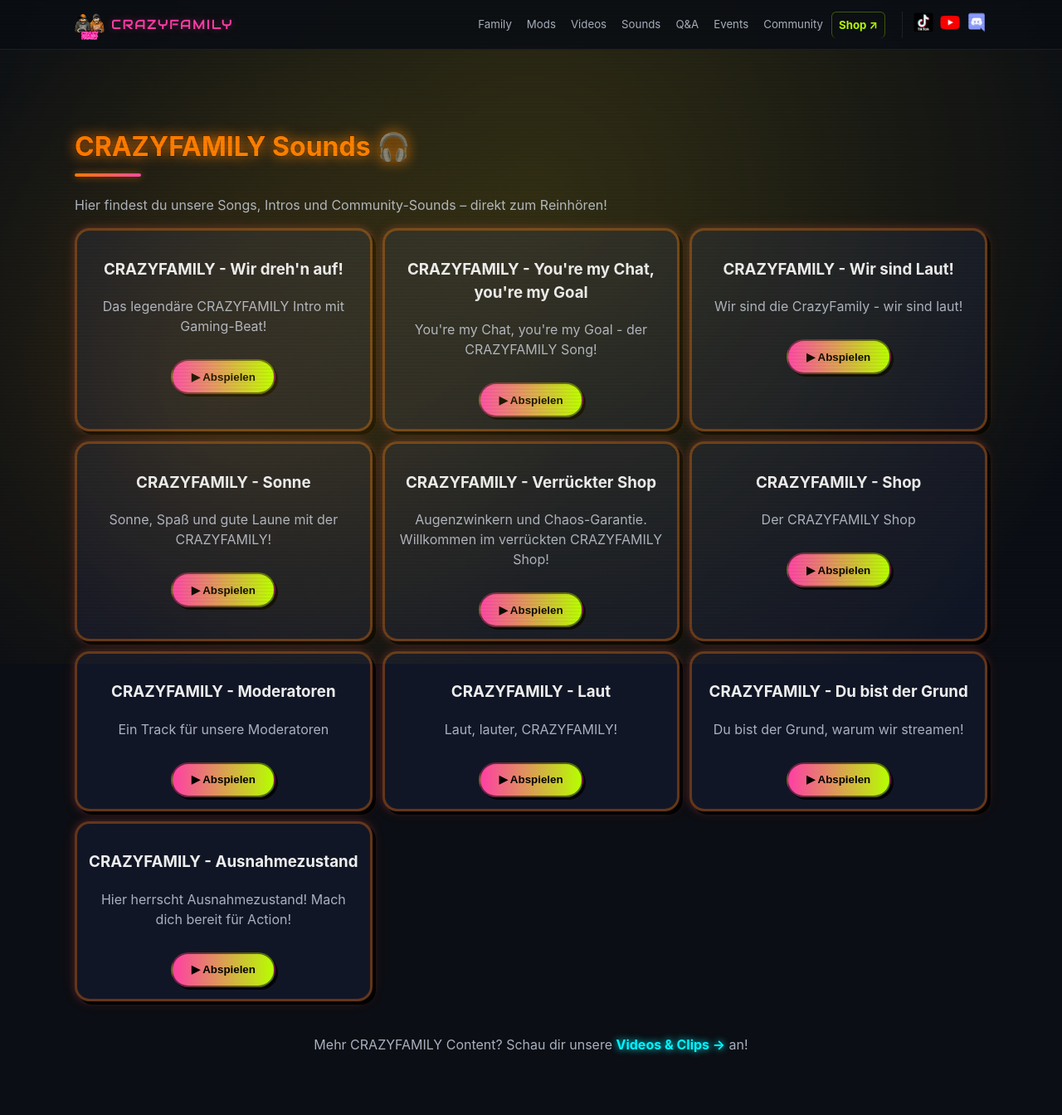
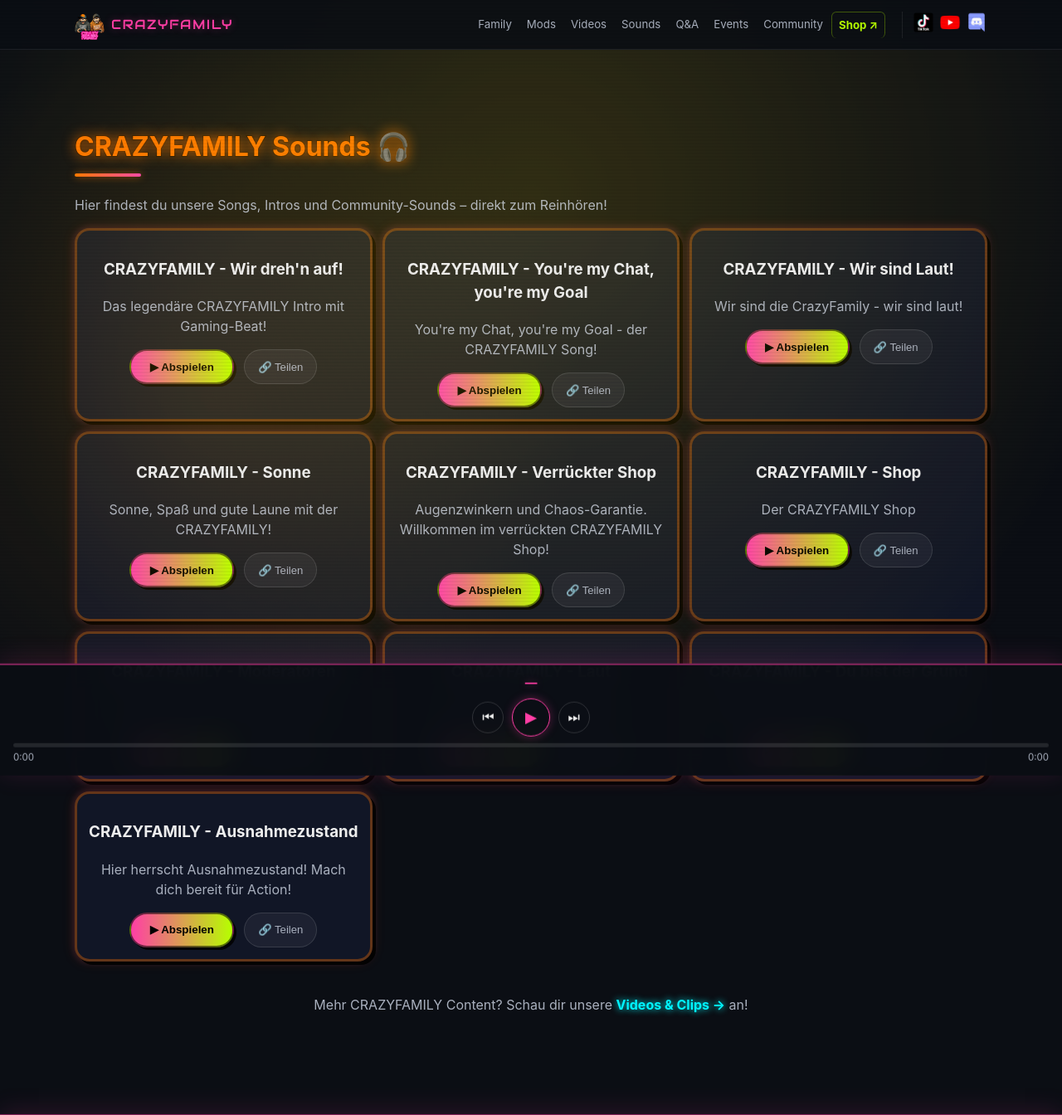
Before and after one commit to nineh90/crazyFamily, a PHP site: page /pages/sounds.php in a window 1280 px wide. Shown: the top 1344 px of the page at 83% size. Run offline with PHP 8.4, Linux system fonts and the light colour scheme.

Commit message:
Styling und Animation sounds.php

```diff
--- a/assets/js/sounds.js
+++ b/assets/js/sounds.js
@@ -11,56 +11,210 @@
     return;
   }
 
-  // === Renderer ===
+  let currentIndex = -1;
+  let currentAudio = null;
+
+  // === Player-Elemente ===
+  const player          = document.getElementById('soundPlayer');
+  const playerTitle     = document.getElementById('playerTitle');
+  const playerPlay      = document.getElementById('playerPlay');
+  const playerPrev      = document.getElementById('playerPrev');
+  const playerNext      = document.getElementById('playerNext');
+  const playerProgress  = document.getElementById('playerProgress');
+  const playerFill      = document.getElementById('playerFill');
+  const playerCurrent   = document.getElementById('playerCurrent');
+  const playerDuration  = document.getElementById('playerDuration');
+  const eqBg            = document.getElementById('eqBg');
+
+  // === Equalizer-Balken generieren ===
+  if (eqBg) {
+    for (let i = 0; i < 28; i++) {
+      const bar = document.createElement('span');
+      bar.className = 'eq-bar';
+      bar.style.animationDuration = (0.3 + Math.random() * 0.7).toFixed(2) + 's';
+      bar.style.animationDelay    = (-Math.random()).toFixed(2) + 's';
+      bar.style.height            = (15 + Math.random() * 55).toFixed(0) + '%';
+      eqBg.appendChild(bar);
+    }
+  }
+
+  // === Cards rendern ===
   sounds.forEach((sound, i) => {
     const card = document.createElement('article');
     card.className = 'card sound-card';
+    card.id = `sound-${i}`;
     card.innerHTML = `
       <h3>${sound.titel}</h3>
       <p class="bio">${sound.beschreibung}</p>
-      <button class="btn btn-sound" data-index="${i}">▶ Abspielen</button>
+      <div class="sound-card-actions">
+        <button class="btn btn-sound" data-index="${i}">▶ Abspielen</button>
+        <button class="btn-share" data-index="${i}" aria-label="Link zu diesem Track kopieren">🔗 Teilen</button>
+      </div>
       <audio id="audio-${i}" src="${sound.source}" preload="none"></audio>
     `;
     container.appendChild(card);
   });
 
-  // === Abspiel-Logik ===
-  const buttons = container.querySelectorAll('.btn-sound');
+  // === Hilfsfunktionen ===
+  function formatTime(s) {
+    if (!s || isNaN(s)) return '0:00';
+    return `${Math.floor(s / 60)}:${String(Math.floor(s % 60)).padStart(2, '0')}`;
+  }
 
-  buttons.forEach(btn => {
-    btn.addEventListener('click', () => {
-      const index = btn.dataset.index;
-      const audio = document.getElementById(`audio-${index}`);
+  function setCardState(index, playing) {
+    const btn = container.querySelector(`.btn-sound[data-index="${index}"]`);
+    if (!btn) return;
+    btn.textContent = playing ? '⏸ Pause' : '▶ Abspielen';
+    btn.classList.toggle('playing', playing);
+  }
 
-      // Alle anderen Audios stoppen & Buttons zurücksetzen
-      document.querySelectorAll('audio').forEach((a, j) => {
-        if (a !== audio) {
-          a.pause();
-          a.currentTime = 0;
-          const otherBtn = document.querySelector(`.btn-sound[data-index="${j}"]`);
-          if (otherBtn) {
-            otherBtn.textContent = '▶ Abspielen';
-            otherBtn.classList.remove('playing');
-          }
-        }
+  function resetAllCards() {
+    container.querySelectorAll('.btn-sound').forEach(b => {
+      b.textContent = '▶ Abspielen';
+      b.classList.remove('playing');
+    });
+  }
+
+  // === Audio-Events (als named functions für removeEventListener) ===
+  function onTimeUpdate() {
+    if (!currentAudio.duration) return;
+    const pct = (currentAudio.currentTime / currentAudio.duration) * 100;
+    playerFill.style.width = pct + '%';
+    playerCurrent.textContent = formatTime(currentAudio.currentTime);
+  }
+
+  function onMetadata() {
+    playerDuration.textContent = formatTime(currentAudio.duration);
+  }
+
+  function onEnded() {
+    const next = currentIndex + 1;
+    if (next < sounds.length) {
+      playTrack(next); // Autoplay
+    } else {
+      // Playlist fertig
+      resetAllCards();
+      playerPlay.textContent = '▶';
+      playerFill.style.width = '0%';
+      playerCurrent.textContent = '0:00';
+      if (eqBg) eqBg.classList.remove('playing');
+      currentIndex = -1;
+    }
+  }
+
+  // === Track abspielen ===
+  function playTrack(index) {
+    if (index < 0 || index >= sounds.length) return;
+
+    // Altes Audio stoppen & Events entfernen
+    if (currentAudio) {
+      currentAudio.pause();
+      currentAudio.currentTime = 0;
+      currentAudio.removeEventListener('timeupdate', onTimeUpdate);
+      currentAudio.removeEventListener('loadedmetadata', onMetadata);
+      currentAudio.removeEventListener('ended', onEnded);
+    }
+
+    resetAllCards();
+    currentIndex = index;
+    currentAudio = document.getElementById(`audio-${index}`);
+
+    currentAudio.addEventListener('timeupdate', onTimeUpdate);
+    currentAudio.addEventListener('loadedmetadata', onMetadata);
+    currentAudio.addEventListener('ended', onEnded);
+    currentAudio.play();
+
+    setCardState(index, true);
+
+    // Player UI aktualisieren
+    playerTitle.textContent = sounds[index].titel;
+    playerPlay.textContent = '⏸';
+    player.classList.add('active');
+    document.body.classList.add('player-active');
+    if (eqBg) eqBg.classList.add('playing');
+
+    // URL aktualisieren (kein Seitenneuladen)
+    const url = new URL(window.location);
+    url.searchParams.set('track', index);
+    history.replaceState(null, '', url);
+
+    // Card sanft in Sicht scrollen
+    const card = document.getElementById(`sound-${index}`);
+    if (card) card.scrollIntoView({ behavior: 'smooth', block: 'nearest' });
+  }
+
+  function pauseTrack() {
+    if (!currentAudio) return;
+    currentAudio.pause();
+    playerPlay.textContent = '▶';
+    setCardState(currentIndex, false);
+    if (eqBg) eqBg.classList.remove('playing');
+  }
+
+  function resumeTrack() {
+    if (!currentAudio) return;
+    currentAudio.play();
+    playerPlay.textContent = '⏸';
+    setCardState(currentIndex, true);
+    if (eqBg) eqBg.classList.add('playing');
+  }
+
+  // === Klicks auf Cards (Event Delegation) ===
+  container.addEventListener('click', e => {
+    const playBtn  = e.target.closest('.btn-sound');
+    const shareBtn = e.target.closest('.btn-share');
+
+    if (playBtn) {
+      const index = parseInt(playBtn.dataset.index);
+      if (currentIndex === index && currentAudio && !currentAudio.paused) {
+        pauseTrack();
+      } else {
+        playTrack(index);
+      }
+    }
+
+    if (shareBtn) {
+      const index = parseInt(shareBtn.dataset.index);
+      const url = new URL(window.location);
+      url.searchParams.set('track', index);
+      navigator.clipboard.writeText(url.toString()).then(() => {
+        shareBtn.textContent = '✓ Kopiert!';
+        shareBtn.classList.add('copied');
+        setTimeout(() => {
+          shareBtn.textContent = '🔗 Teilen';
+          shareBtn.classList.remove('copied');
+        }, 1800);
       });
+    }
+  });
 
-      // Zustand toggeln (aktueller Track)
-      if (audio.paused) {
-        audio.play();
-        btn.textContent = '⏸ Pause';
-        btn.classList.add('playing');
-      } else {
-        audio.pause();
-        btn.textContent = '▶ Abspielen';
-        btn.classList.remove('playing');
-      }
+  // === Player-Steuerung ===
+  playerPlay.addEventListener('click', () => {
+    if (!currentAudio) return;
+    currentAudio.paused ? resumeTrack() : pauseTrack();
+  });
 
-      // Beim Ende automatisch zurücksetzen
-      audio.onended = () => {
-        btn.textContent = '▶ Abspielen';
-        btn.classList.remove('playing');
-      };
-    });
+  playerPrev.addEventListener('click', () => {
+    if (currentIndex > 0) playTrack(currentIndex - 1);
   });
+
+  playerNext.addEventListener('click', () => {
+    if (currentIndex < sounds.length - 1) playTrack(currentIndex + 1);
+  });
+
+  // Fortschrittsbalken klickbar (seekbar)
+  playerProgress.addEventListener('click', e => {
+    if (!currentAudio || !currentAudio.duration) return;
+    const rect = playerProgress.getBoundingClientRect();
+    currentAudio.currentTime = ((e.clientX - rect.left) / rect.width) * currentAudio.duration;
+  });
+
+  // === URL-Parameter beim Laden prüfen ===
+  const trackParam = new URLSearchParams(window.location.search).get('track');
+  if (trackParam !== null) {
+    const index = parseInt(trackParam);
+    if (!isNaN(index) && index >= 0 && index < sounds.length) {
+      setTimeout(() => playTrack(index), 400);
+    }
+  }
 })();
--- a/css/style.css
+++ b/css/style.css
@@ -1102,6 +1102,151 @@ body.scrolled .header {
     box-shadow: 0 0 35px rgba(182,255,0,0.8), 0 0 55px rgba(255,62,165,0.8);
   }
 }
+
+/* ===== Sounds – Equalizer Hintergrund ===== */
+.eq-bg {
+  position: fixed;
+  inset: 0;
+  display: flex;
+  align-items: flex-end;
+  justify-content: space-around;
+  padding: 0 1vw 80px;
+  pointer-events: none;
+  z-index: 5;
+  mix-blend-mode: screen;
+  opacity: 0;
+  transition: opacity 1.5s ease;
+}
+.eq-bg.playing { opacity: 1; }
+
+.eq-bar {
+  flex: 1;
+  max-width: 18px;
+  border-radius: 3px 3px 0 0;
+  animation: eqBounce 0.5s ease-in-out infinite alternate;
+  transform-origin: bottom;
+}
+.eq-bar:nth-child(3n)   { background: rgba(255,62,165,0.28); }
+.eq-bar:nth-child(3n+1) { background: rgba(0,245,255,0.22); }
+.eq-bar:nth-child(3n+2) { background: rgba(182,255,0,0.18); }
+
+@keyframes eqBounce {
+  0%   { transform: scaleY(0.05); }
+  100% { transform: scaleY(1); }
+}
+
+/* ===== Sounds – Media Player ===== */
+.sound-player {
+  position: fixed;
+  bottom: 0; left: 0; right: 0;
+  background: rgba(11,14,20,0.96);
+  backdrop-filter: blur(16px);
+  -webkit-backdrop-filter: blur(16px);
+  border-top: 2px solid rgba(255,62,165,0.5);
+  box-shadow: 0 -4px 30px rgba(255,62,165,0.15);
+  padding: 0.6rem 1rem 0.8rem;
+  z-index: 1500;
+  transform: translateY(100%);
+  transition: transform 0.35s cubic-bezier(0.4,0,0.2,1);
+}
+.sound-player.active { transform: translateY(0); }
+
+.sound-player__track {
+  font-size: clamp(0.78rem, 2.5vw, 0.92rem);
+  font-weight: 700;
+  color: var(--pink);
+  text-shadow: 0 0 10px rgba(255,62,165,0.4);
+  white-space: nowrap;
+  overflow: hidden;
+  text-overflow: ellipsis;
+  text-align: center;
+  margin-bottom: 0.5rem;
+}
+
+.sound-player__controls {
+  display: flex;
+  gap: 0.6rem;
+  align-items: center;
+  justify-content: center;
+  margin-bottom: 0.5rem;
+}
+.sound-player__controls button {
+  background: none;
+  border: 1.5px solid rgba(255,255,255,0.15);
+  color: var(--text);
+  border-radius: 50%;
+  width: 38px; height: 38px;
+  font-size: 1rem;
+  cursor: pointer;
+  transition: border-color 0.2s, color 0.2s, transform 0.15s;
+  display: flex;
+  align-items: center;
+  justify-content: center;
+}
+.sound-player__controls button:hover {
+  border-color: var(--pink);
+  color: var(--pink);
+  transform: scale(1.1);
+}
+#playerPlay {
+  width: 46px; height: 46px;
+  font-size: 1.15rem;
+  border-color: var(--pink);
+  color: var(--pink);
+  box-shadow: 0 0 12px rgba(255,62,165,0.3);
+}
+#playerPlay:hover {
+  background: rgba(255,62,165,0.12);
+  box-shadow: 0 0 20px rgba(255,62,165,0.55);
+}
+
+.sound-player__progress {
+  height: 5px;
+  background: rgba(255,255,255,0.1);
+  border-radius: 3px;
+  cursor: pointer;
+  margin-bottom: 0.25rem;
+}
+.sound-player__fill {
+  height: 100%;
+  background: linear-gradient(90deg, var(--pink), var(--lime));
+  border-radius: 3px;
+  width: 0%;
+  box-shadow: 0 0 6px rgba(255,62,165,0.5);
+  pointer-events: none;
+}
+
+.sound-player__time {
+  display: flex;
+  justify-content: space-between;
+  font-size: 0.72rem;
+  color: var(--muted);
+}
+
+/* Platz für Player am Seitenende */
+body.player-active { padding-bottom: 115px; }
+
+/* Sound-Card: Play + Share nebeneinander */
+.sound-card-actions {
+  display: flex;
+  gap: 0.75rem;
+  justify-content: center;
+  margin-top: 12px;
+}
+.btn-sound { margin-top: 0; } /* reset, jetzt in .sound-card-actions */
+
+.btn-share {
+  background: rgba(255,255,255,0.05);
+  border: 1.5px solid rgba(255,255,255,0.12);
+  color: var(--muted);
+  border-radius: 999px;
+  padding: 0.55rem 1rem;
+  font-size: 0.82rem;
+  cursor: pointer;
+  transition: border-color 0.2s, color 0.2s;
+}
+.btn-share:hover { border-color: var(--cyan); color: var(--cyan); }
+.btn-share.copied { border-color: var(--lime); color: var(--lime); }
 
 /* ===== Season Banner ===== */
 #season-banner {
--- a/pages/sounds.php
+++ b/pages/sounds.php
@@ -46,6 +46,9 @@
   <!-- Header -->
   <?php include $_SERVER['DOCUMENT_ROOT'] . '/partials/header.php'; ?>
 
+  <!-- Equalizer Hintergrund (wird per JS befüllt) -->
+  <div id="eqBg" class="eq-bg" aria-hidden="true"></div>
+
   <!-- Main -->
   <main id="main" class="section">
     <div class="container">
@@ -63,6 +66,23 @@
   <!-- Footer -->
   <?php include $_SERVER['DOCUMENT_ROOT'] . '/partials/footer.php'; ?>
 
+  <!-- Media Player -->
+  <div id="soundPlayer" class="sound-player" role="region" aria-label="Musik-Player">
+    <div class="sound-player__track" id="playerTitle">—</div>
+    <div class="sound-player__controls">
+      <button id="playerPrev" aria-label="Vorheriger Track">⏮</button>
+      <button id="playerPlay" aria-label="Abspielen / Pause">▶</button>
+      <button id="playerNext" aria-label="Nächster Track">⏭</button>
+    </div>
+    <div class="sound-player__progress" id="playerProgress">
+      <div class="sound-player__fill" id="playerFill"></div>
+    </div>
+    <div class="sound-player__time">
+      <span id="playerCurrent">0:00</span>
+      <span id="playerDuration">0:00</span>
+    </div>
+  </div>
+
   <script src="../js/main.js" defer></script>
   <script src="/assets/js/sounds.js" defer></script>
   <script src="/assets/js/seasonal.js" defer></script>
```
